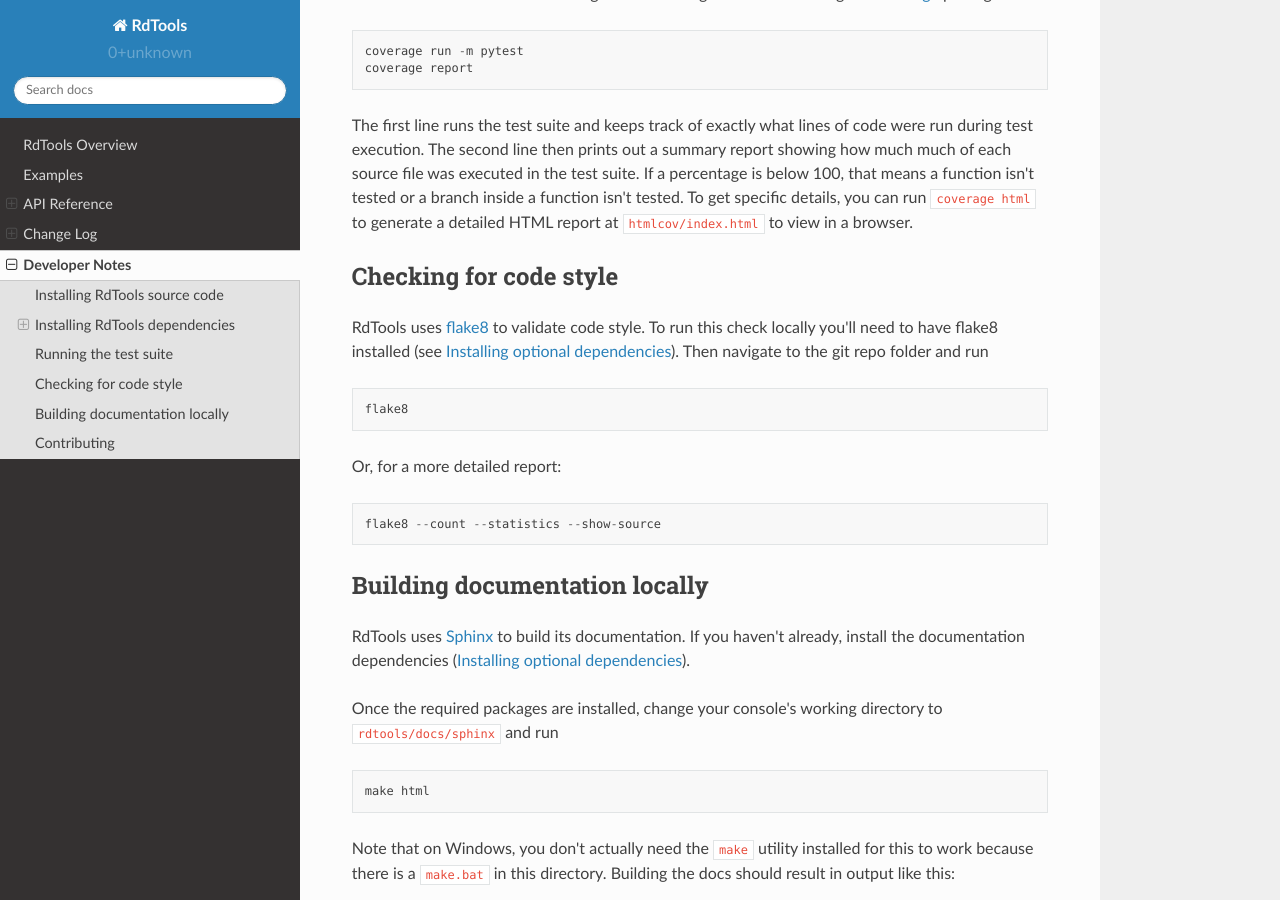
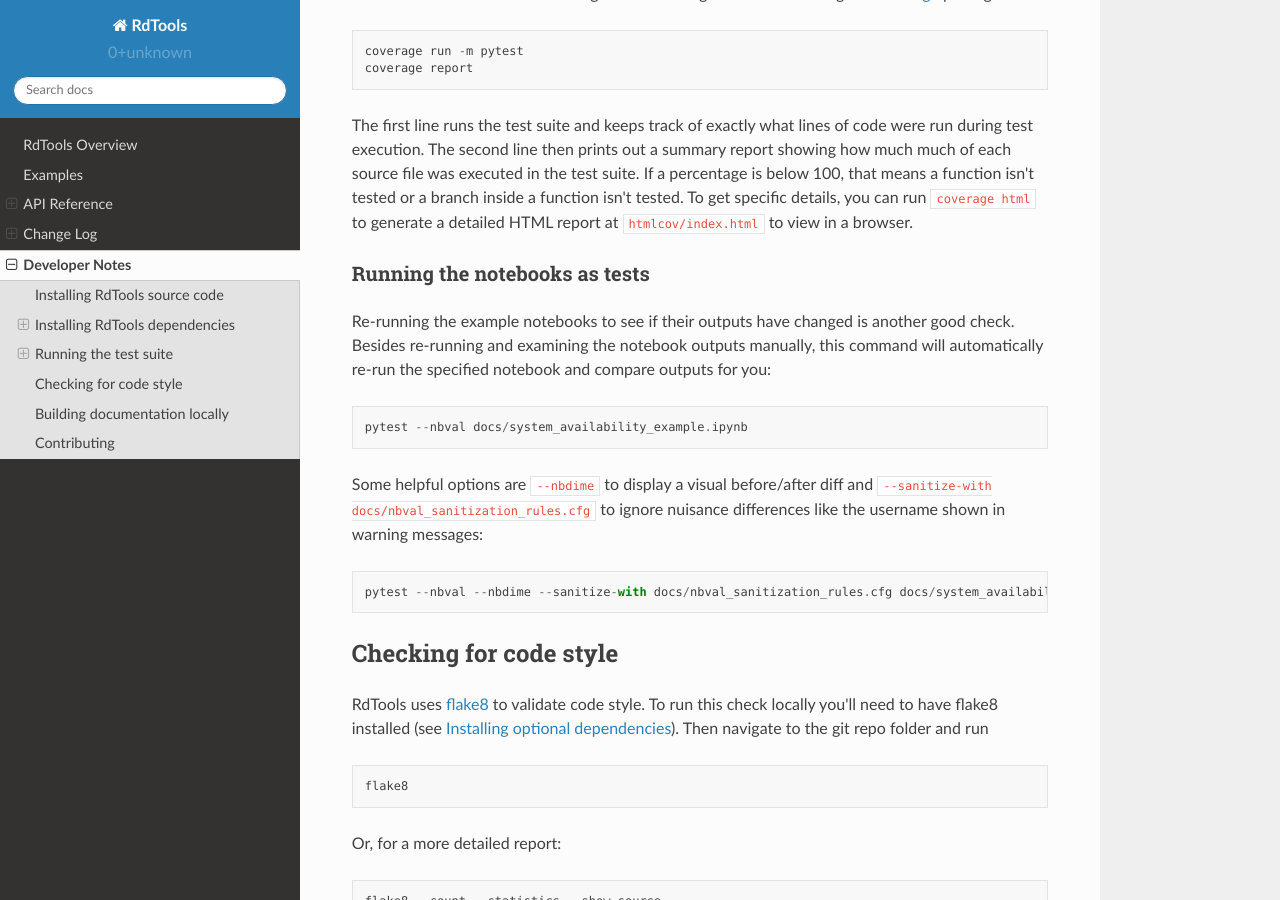
Before and after one commit to NREL/rdtools, a Sphinx documentation site: the page built from docs/sphinx/source/developer_notes.rst, in a window 1280 px wide and 900 px high, scrolled down 2297 px. Built offline with Sphinx 7.4.7 and the Read the Docs theme 2.0.0, drawn with Linux system fonts in a browser that asks for light colours; pages that are not in the unit, such as notebooks, are missing from menus.

Commit message:
Add automated notebook check to CI (#270)
* fix setup.py weirdness

* set up preliminary nbval CI workflow

* slash fix

* don't even need the slash anyway

* slash, again

* exclude DKASC notebook

* use full environment spec

* notes

* changelog

* move changelog

* ignore plotly outputs

* update regex to match multiple concatenated warnings

* workflow tinkering: run notebooks in parallel

* more tinkering

* use np.round in notebooks

* try out artifacts

* move changelog to pending

```diff
--- a/docs/sphinx/source/developer_notes.rst
+++ b/docs/sphinx/source/developer_notes.rst
@@ -132,6 +132,27 @@ specific details, you can run ``coverage html`` to generate a detailed HTML
 report at ``htmlcov/index.html`` to view in a browser.
 
 
+Running the notebooks as tests
+~~~~~~~~~~~~~~~~~~~~~~~~~~~~~~
+
+Re-running the example notebooks to see if their outputs have changed is
+another good check. Besides re-running and examining the notebook outputs
+manually, this command will automatically re-run the specified notebook
+and compare outputs for you:
+
+::
+
+    pytest --nbval docs/system_availability_example.ipynb
+
+Some helpful options are ``--nbdime`` to display a visual before/after diff
+and ``--sanitize-with docs/nbval_sanitization_rules.cfg`` to ignore nuisance
+differences like the username shown in warning messages:
+
+::
+
+    pytest --nbval --nbdime --sanitize-with docs/nbval_sanitization_rules.cfg docs/system_availability_example.ipynb
+
+
 Checking for code style
 -----------------------
 
```
Also changed, not shown: docs/nbval_sanitization_rules.cfg (added, +13 -0 lines), docs/sphinx/source/changelog/pending.rst (+1 -74 lines), setup.py (+5 -6 lines), 1 other file.
